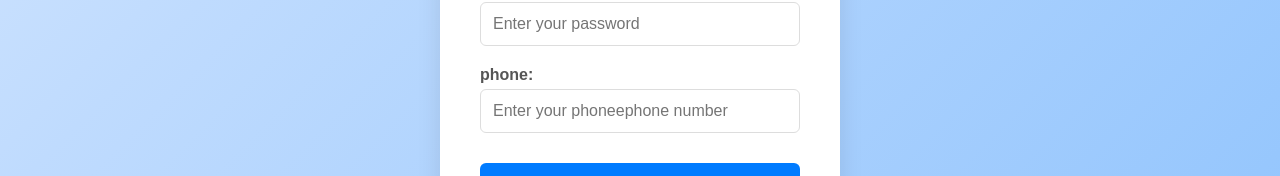
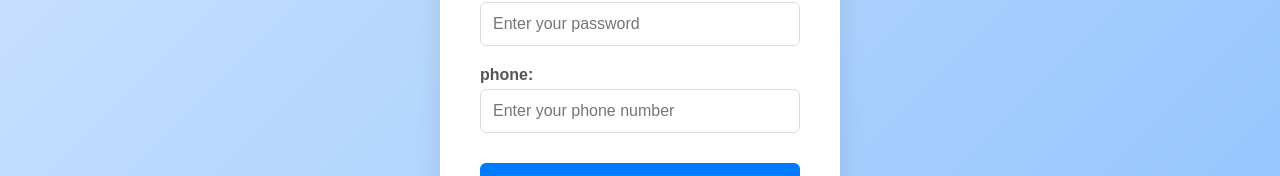
Before and after one commit to idan55/makeAMitsva.orgF, a React (Vite) app: page /register in a window 1280 px wide. Shown: the part 526-702 px from the top of the page. Built offline with nearby package versions, Linux system fonts and the light colour scheme.

Commit message:
connected register

```diff
--- a/pages/Register.jsx
+++ b/pages/Register.jsx
@@ -113,7 +113,7 @@ function Register() {
           <input
             id="phone"
             type="phone"
-            placeholder="Enter your phoneephone number"
+            placeholder="Enter your phone number"
             value={phone}
             onChange={(e) => setPhone(e.target.value)}
           />
```
